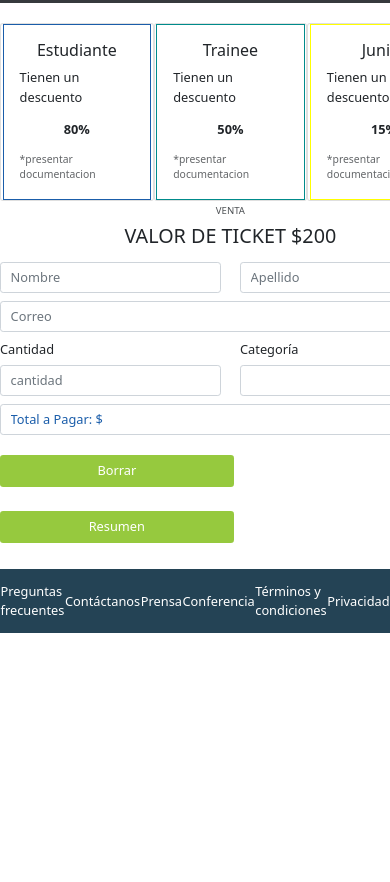
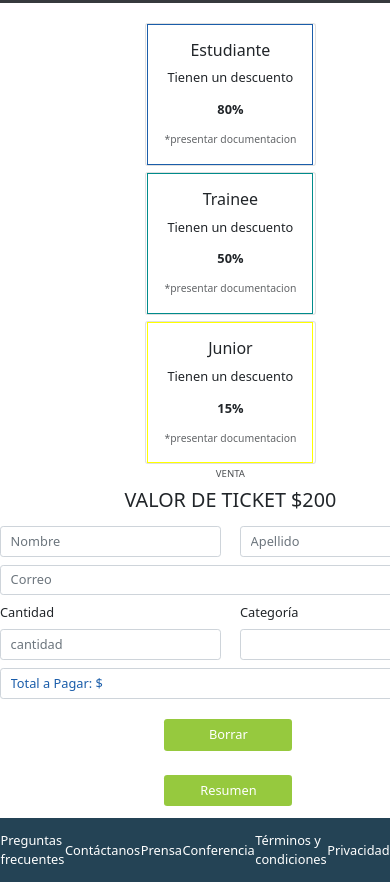
Before and after one commit to Rodritz/Rodritz.github.io, a plain HTML site: page ventas/ventas.html in a window 390 px wide. Shown: the part 42-924 px from the top of the page. Before the commit the page ends 844 px from the top, so only its background shows below. Drawn offline with nearby package versions, Linux system fonts and the light colour scheme.

Commit message:
Update ventas.css

```diff
--- a/ventas/css/ventas.css
+++ b/ventas/css/ventas.css
@@ -145,6 +145,20 @@ h6 {
 
 /*responsive*/
 
+@media screen and (max-width: 478px) {
+    .contenedor-tarjetas {
+        flex-direction: column;
+        align-items: center;
+        gap: 8px;
+    }
+    .btn-borrar {
+        width: -webkit-fill-available;
+    }
+    .btn-resumen {
+        width: -webkit-fill-available;
+    }
+}
+
 @media screen and (max-width: 620px) {
     body {
         zoom: 80%;
```
